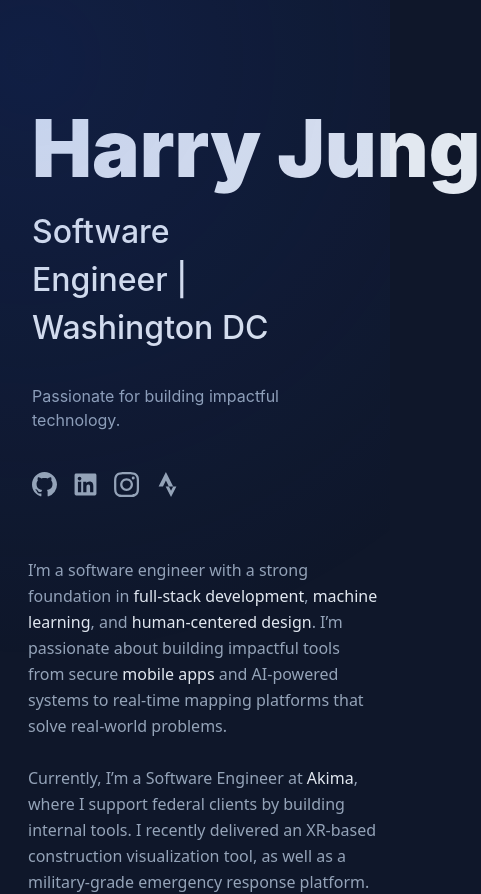
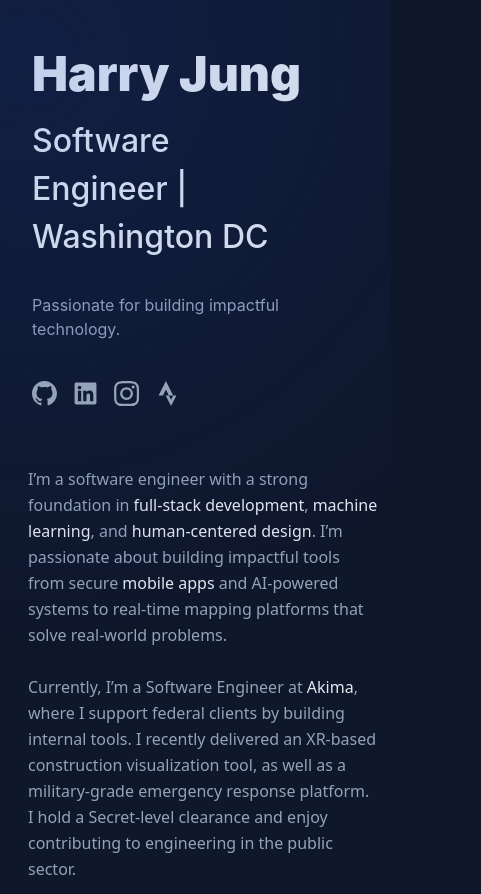
Before and after one commit to harryjng/personalWebsite, a React (Create React App) app: page / in a window 390 px wide. Shown: the top 894 px of the page, 481 px wide, since content can reach past the window. Built offline with nearby package versions, Linux system fonts and the light colour scheme.

Commit message:
mobile friendly

```diff
--- a/src/components/Hero.css
+++ b/src/components/Hero.css
@@ -68,8 +68,10 @@
   }
 
   .hero-name {
+    margin-top: -2rem;
+
     white-space: nowrap;
-    font-size: 5rem;
+    font-size: 3rem;
   }
 
   .hero-tagline {
```
